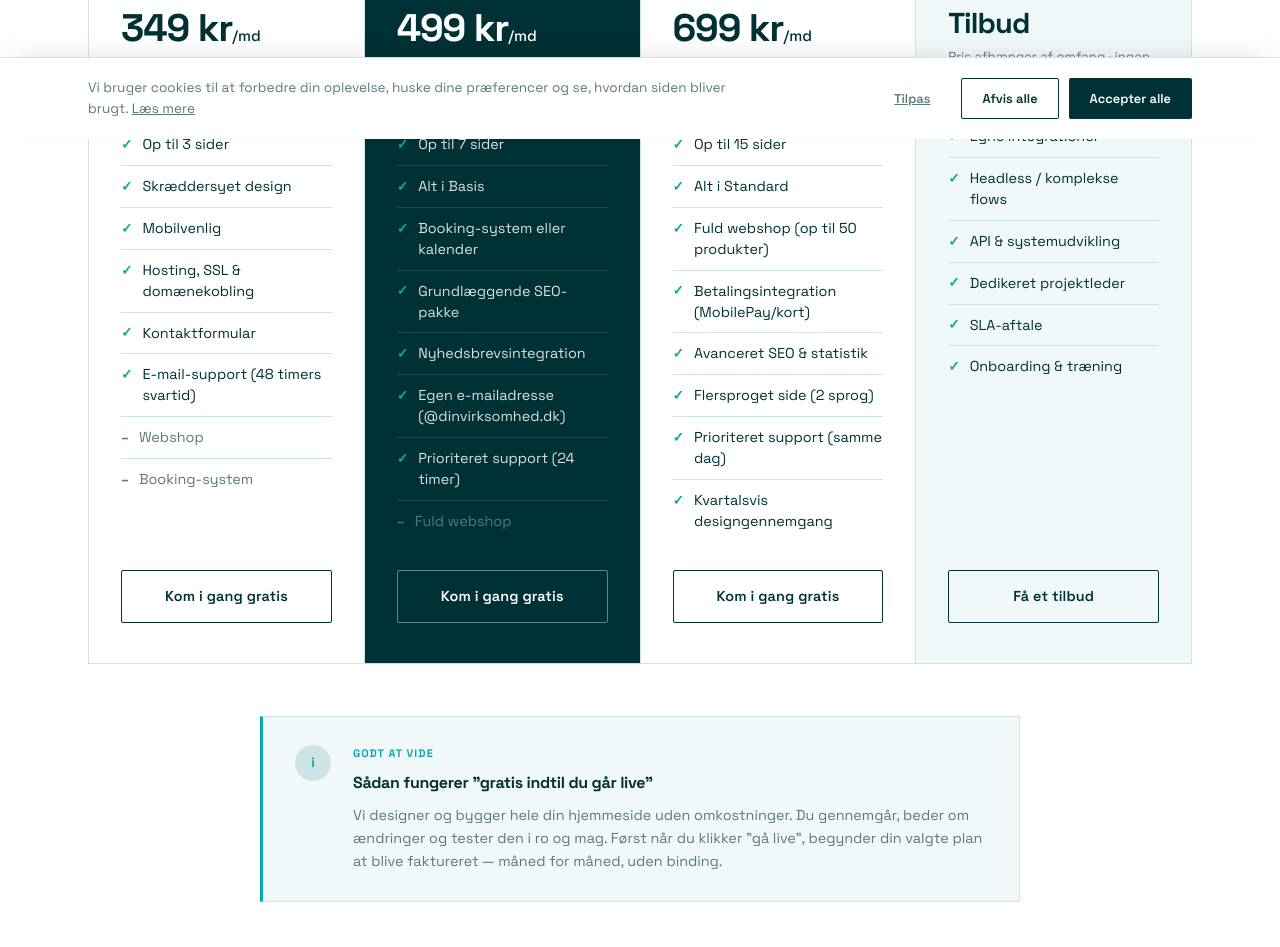
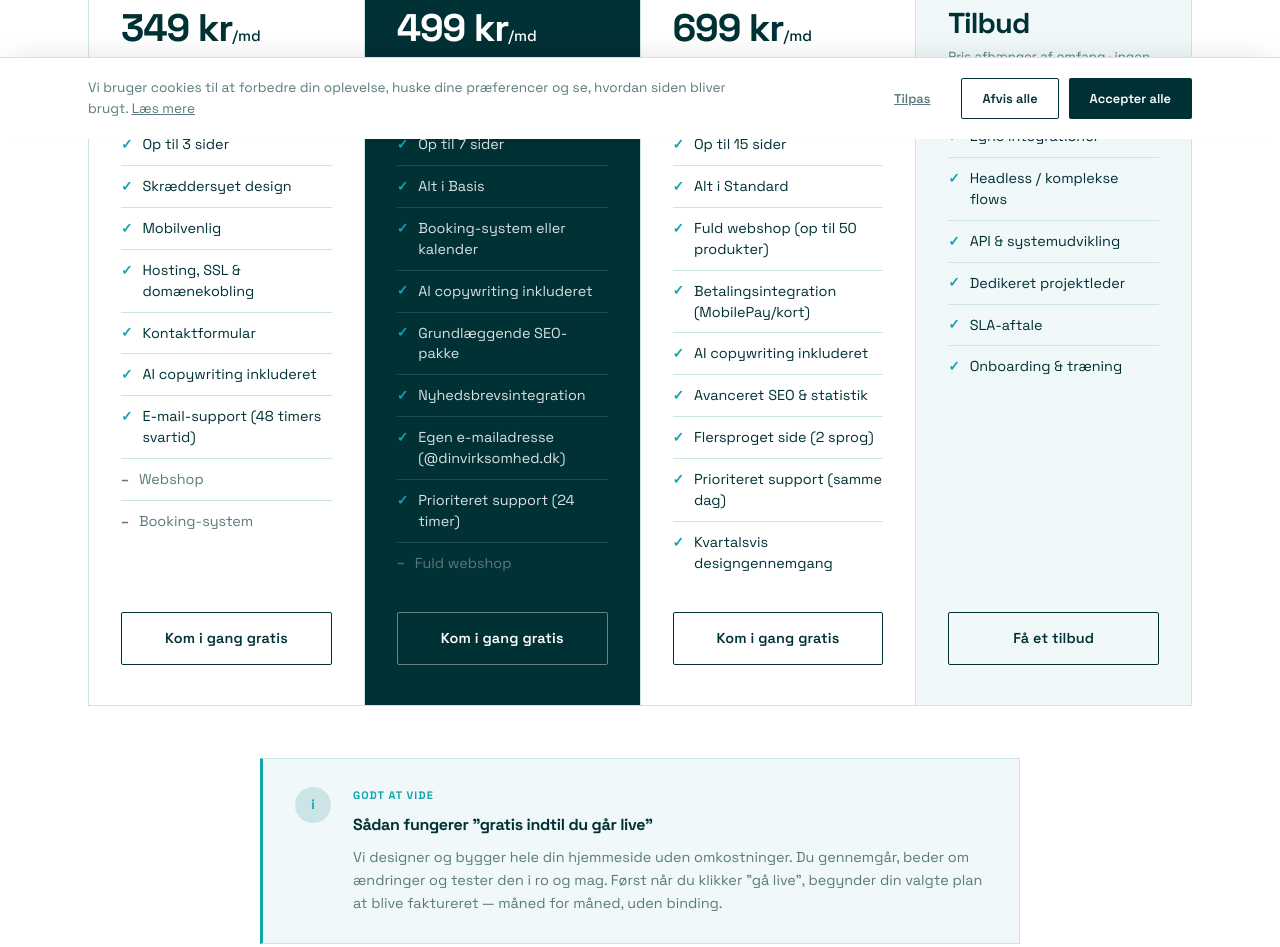
Before and after one commit to saif170706-bit/buildone-website, a plain HTML site: page priser.html in a window 1280 px wide. Shown: the part 661-1608 px from the top of the page. Drawn offline with Linux system fonts and the light colour scheme.

Commit message:
Add AI copywriting to all plans, rename tilkøb to professionel tekstforfatter

```diff
--- a/priser.html
+++ b/priser.html
@@ -206,6 +206,7 @@ footer.site{border-top:1px solid var(--border);padding:56px 0 28px;background:va
           <li>Mobilvenlig</li>
           <li>Hosting, SSL & domænekobling</li>
           <li>Kontaktformular</li>
+          <li>AI copywriting inkluderet</li>
           <li>E-mail-support (48 timers svartid)</li>
           <li class="no">Webshop</li>
           <li class="no">Booking-system</li>
@@ -223,6 +224,7 @@ footer.site{border-top:1px solid var(--border);padding:56px 0 28px;background:va
           <li>Op til 7 sider</li>
           <li>Alt i Basis</li>
           <li>Booking-system eller kalender</li>
+          <li>AI copywriting inkluderet</li>
           <li>Grundlæggende SEO-pakke</li>
           <li>Nyhedsbrevsintegration</li>
           <li>Egen e-mailadresse (@dinvirksomhed.dk)</li>
@@ -243,6 +245,7 @@ footer.site{border-top:1px solid var(--border);padding:56px 0 28px;background:va
           <li>Alt i Standard</li>
           <li>Fuld webshop (op til 50 produkter)</li>
           <li>Betalingsintegration (MobilePay/kort)</li>
+          <li>AI copywriting inkluderet</li>
           <li>Avanceret SEO & statistik</li>
           <li>Flersproget side (2 sprog)</li>
           <li>Prioriteret support (samme dag)</li>
@@ -297,7 +300,7 @@ footer.site{border-top:1px solid var(--border);padding:56px 0 28px;background:va
           <tr><td>Ekstra side</td><td>Yderligere side ud over planens grænse</td><td class="price-col">99 kr/md</td></tr>
           <tr><td>Ekstra produkt (webshop)</td><td>Pr. produkt ud over 50-grænsen i Premium</td><td class="price-col">5 kr/md</td></tr>
           <tr><td>Logodesign</td><td>Professionelt logo med kildefiler</td><td class="price-col">1.490 kr engangs</td></tr>
-          <tr><td>Copywriting</td><td>Vi skriver teksten for dig, pr. side</td><td class="price-col">690 kr/side</td></tr>
+          <tr><td>Professionel tekstforfatter</td><td>En rigtig tekstforfatter skriver dit indhold, pr. side</td><td class="price-col">690 kr/side</td></tr>
           <tr><td>Ekstra sprog</td><td>Yderligere sprogversion af siden</td><td class="price-col">149 kr/md</td></tr>
           <tr><td>Prioriteret support</td><td>Svar inden for 4 timer, hverdage</td><td class="price-col">99 kr/md</td></tr>
           <tr><td>Eget domænenavn</td><td>Registrering & fornyelse af .dk/.com</td><td class="price-col">fra 149 kr/år</td></tr>
```
